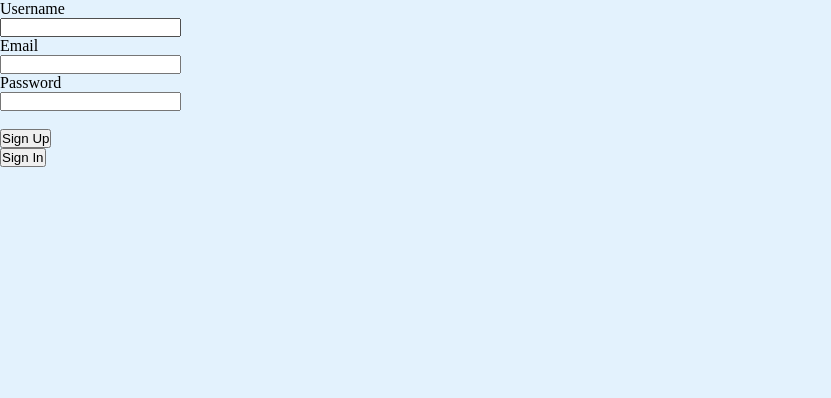
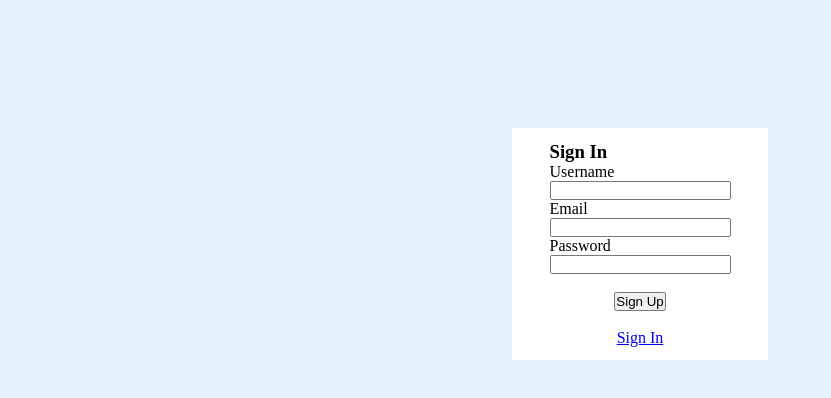
Before and after one commit to AIcoding-girl/Insta-like-React-App, a React (Create React App) app in the folder my-app/: page /signup in a window 1280 px wide. Shown: the top 398 px of the page, without its empty margins (0-831 px from the left). Built offline with nearby package versions, Linux system fonts and the light colour scheme.

Commit message:
styling improved

```diff
--- a/my-app/src/pages/sign-in.js
+++ b/my-app/src/pages/sign-in.js
@@ -1,6 +1,7 @@
 
 import React, { Component } from 'react'
 import { Button, Form, FormGroup, Label, Input } from 'reactstrap';
+import { Link } from 'react-router-dom'
 import auth from '../auth'
 
 // import { FlatLayout } from './components/Layouts/FlatLayout'
@@ -52,7 +53,7 @@ class SignIn extends Component {
 
     render() {
         const boxContainer = {
-            width: "30%",
+            width: "20%",
             backgroundColor: "white",
             display: "flex",
             flexDirection: "column",
@@ -60,14 +61,15 @@ class SignIn extends Component {
             alignItems: "center",
             margin: "auto",
             marginTop: "10%",
-            paddingTop: "5%",
-            paddingBottom: "5%"
+            paddingTop: "1%",
+            paddingBottom: "1%"
         }
 
         return (
             <div style={boxContainer}>
                 <Form >
                     <FormGroup>
+                        <h3> Sign In</h3>
                         <Label for="email-input">Email </Label>
                         <br />
                         <Input
@@ -105,13 +107,17 @@ class SignIn extends Component {
 
                 <a href="#">Forgot password?</a>
 
-                <Button onClick={
+                {/* <Button onClick={
                     () => {
                         auth.login(() => {
                             this.props.history.push("./signup")
                         })
                     }
-                }>Sign Up</Button>
+                }>Sign Up</Button> */}
+
+                <Link to="/signup" className="btn btn-primary">Sign up</Link>
+
+                {/* <Redirect to="/signup" className="btn btn-primary"/>Sign up */}
             </div>
         )
     }
--- a/my-app/src/pages/sign-up.js
+++ b/my-app/src/pages/sign-up.js
@@ -1,4 +1,5 @@
 import React, { Component } from 'react'
+import { Link } from 'react-router-dom'
 import auth from '../auth'
 
 class SignUp extends Component {
@@ -19,9 +20,22 @@ class SignUp extends Component {
     }
 
     render() {
+        const boxContainer = {
+            width: "20%",
+            backgroundColor: "white",
+            display: "flex",
+            flexDirection: "column",
+            justifyContent: "center",
+            alignItems: "center",
+            margin: "auto",
+            marginTop: "10%",
+            paddingTop: "1%",
+            paddingBottom: "1%"
+        }
         return (
-            <div>
+            <div style={boxContainer}>
                 <form>
+                    <h3> Sign In</h3>
                     <label>
                         Username
                         <br />
@@ -66,7 +80,7 @@ class SignUp extends Component {
 
                 <br />
 
-                <button onClick={
+                {/* <button onClick={
                     () => {
                         auth.login(() => {
                             this.props.history.push("./")
@@ -74,7 +88,9 @@ class SignUp extends Component {
                     }
                 }>
                     Sign In
-                </button>
+                </button> */}
+
+                <Link to="/" className="btn btn-primary">Sign In</Link>
             </div>
         )
     }
```
